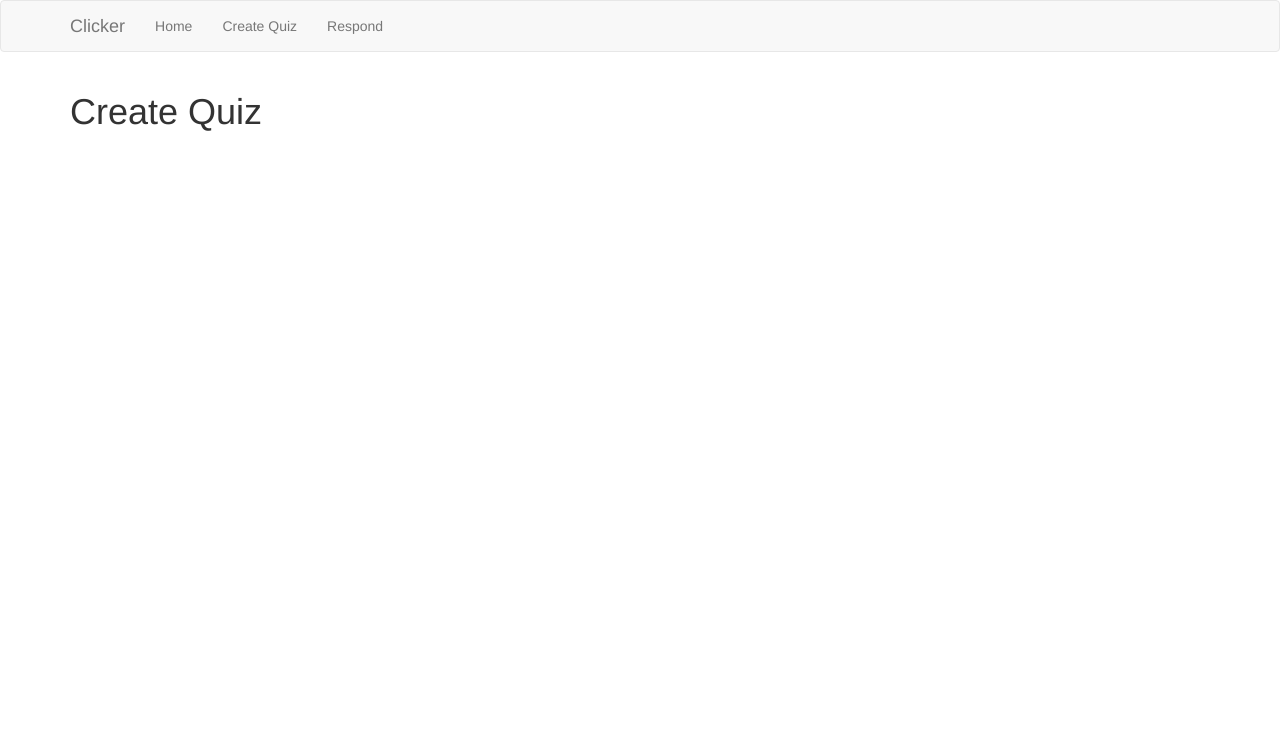
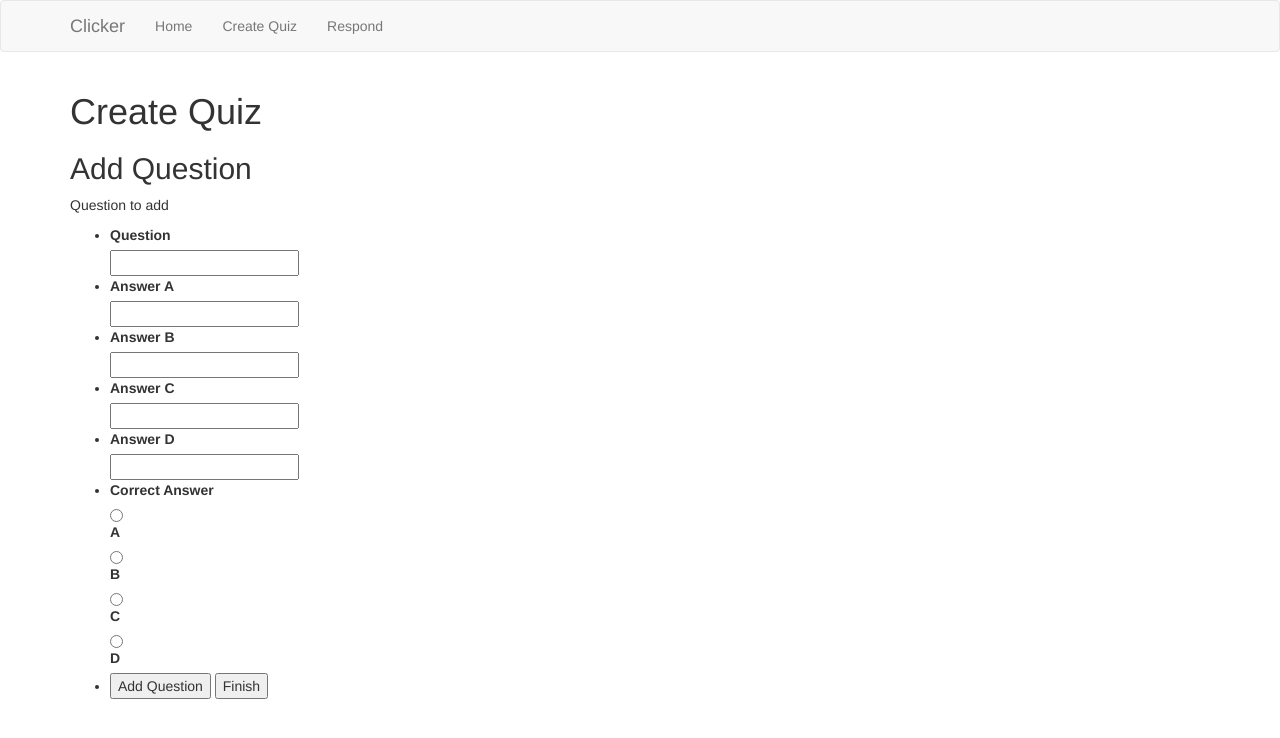
Before and after one commit to brnsmns13/se329, a Python web app: template templates/create.html in a window 1280 px wide. Shown: the top 738 px of the page. Run offline with Jinja, Linux system fonts and the light colour scheme; the template is opened without the code that fills it, so the values that code supplies are empty.

Commit message:
Added quiz.js and modifited the create template

```diff
--- a/templates/create.html
+++ b/templates/create.html
@@ -1,4 +1,60 @@
 {% extends "base.html" %}
 {% block content %}
+<script type="text/javascript" src="../static/js/quiz.js"></script>
 <h1>Create Quiz</h1>
+<form id="form_975120" class="appnitro"  method="post" action="">
+					<div class="form_description">
+			<h2>Add Question</h2>
+			<p>Question to add</p>
+		</div>
+			<ul >
+
+					<li id="li_1" >
+		<label class="description" for="element_1">Question </label>
+		<div>
+			<input id="element_1" name="element_1" class="element text medium" type="text" maxlength="255" value=""/>
+		</div>
+		</li>		<li id="li_2" >
+		<label class="description" for="element_2">Answer A </label>
+		<div>
+			<input id="element_2" name="element_2" class="element text medium" type="text" maxlength="255" value=""/>
+		</div>
+		</li>		<li id="li_3" >
+		<label class="description" for="element_3">Answer B </label>
+		<div>
+			<input id="element_3" name="element_3" class="element text medium" type="text" maxlength="255" value=""/>
+		</div>
+		</li>		<li id="li_4" >
+		<label class="description" for="element_4">Answer C </label>
+		<div>
+			<input id="element_4" name="element_4" class="element text medium" type="text" maxlength="255" value=""/>
+		</div>
+		</li>		<li id="li_5" >
+		<label class="description" for="element_5">Answer D </label>
+		<div>
+			<input id="element_5" name="element_5" class="element text medium" type="text" maxlength="255" value=""/>
+		</div>
+		</li>		<li id="li_6" >
+		<label class="description" for="element_6">Correct Answer </label>
+		<span>
+			<input id="element_6_1" name="element_6" class="element radio" type="radio" value="1" />
+<label class="choice" for="element_6_1">A</label>
+<input id="element_6_2" name="element_6" class="element radio" type="radio" value="2" />
+<label class="choice" for="element_6_2">B</label>
+<input id="element_6_3" name="element_6" class="element radio" type="radio" value="3" />
+<label class="choice" for="element_6_3">C</label>
+<input id="element_6_4" name="element_6" class="element radio" type="radio" value="4" />
+<label class="choice" for="element_6_4">D</label>
+
+		</span>
+		</li>
+
+					<li class="buttons">
+			    <input type="hidden" name="form_id" value="975120" />
+
+				<input class="button" name="submit" type="submit" value="Add Question" onclick="return getFormData()" />
+				<input class="button" name="Finish" type="submit" value="Finish" onclick="toJSON()" />
+		</li>
+			</ul>
+		</form>
 {% endblock %}
```
